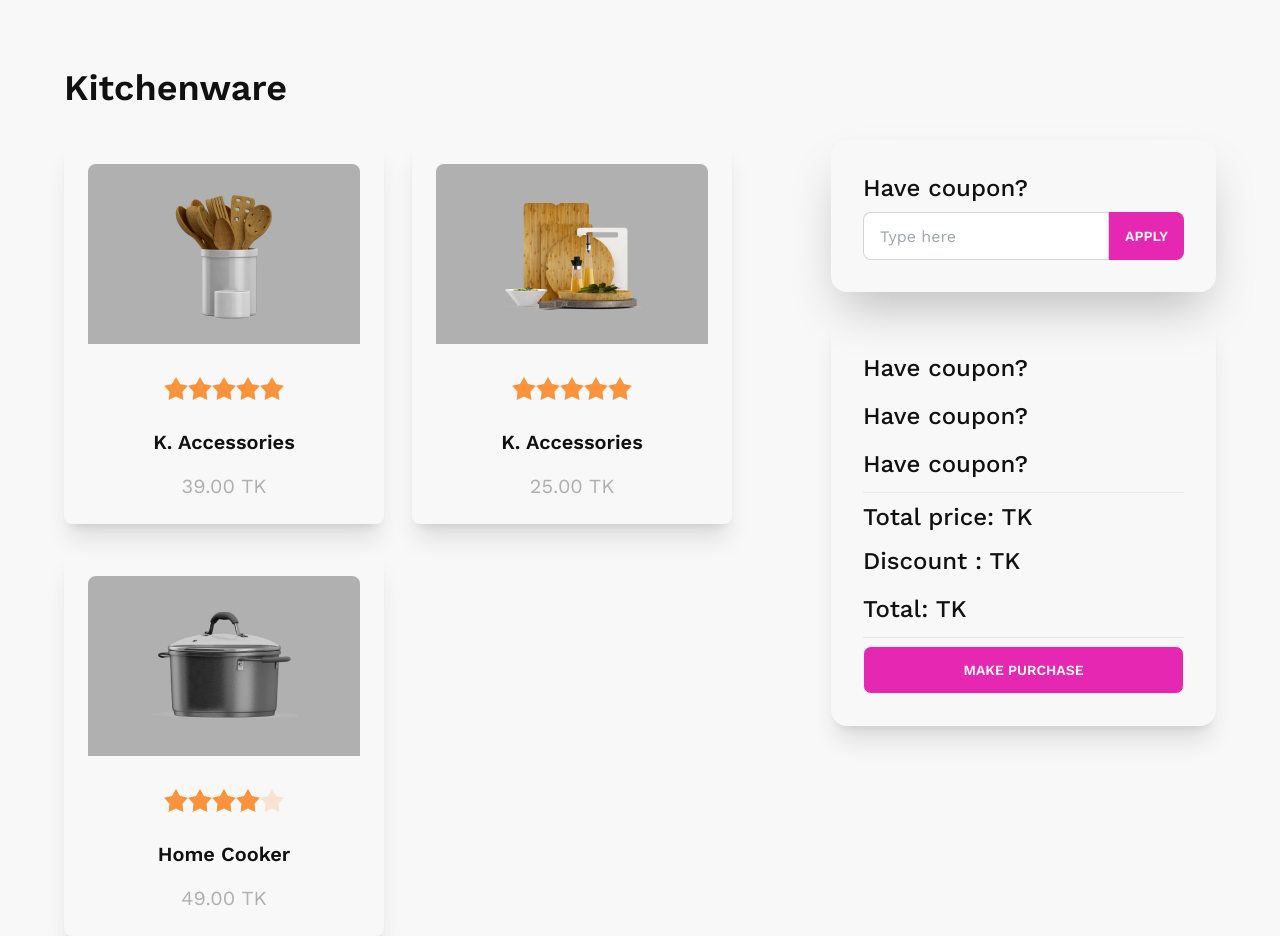
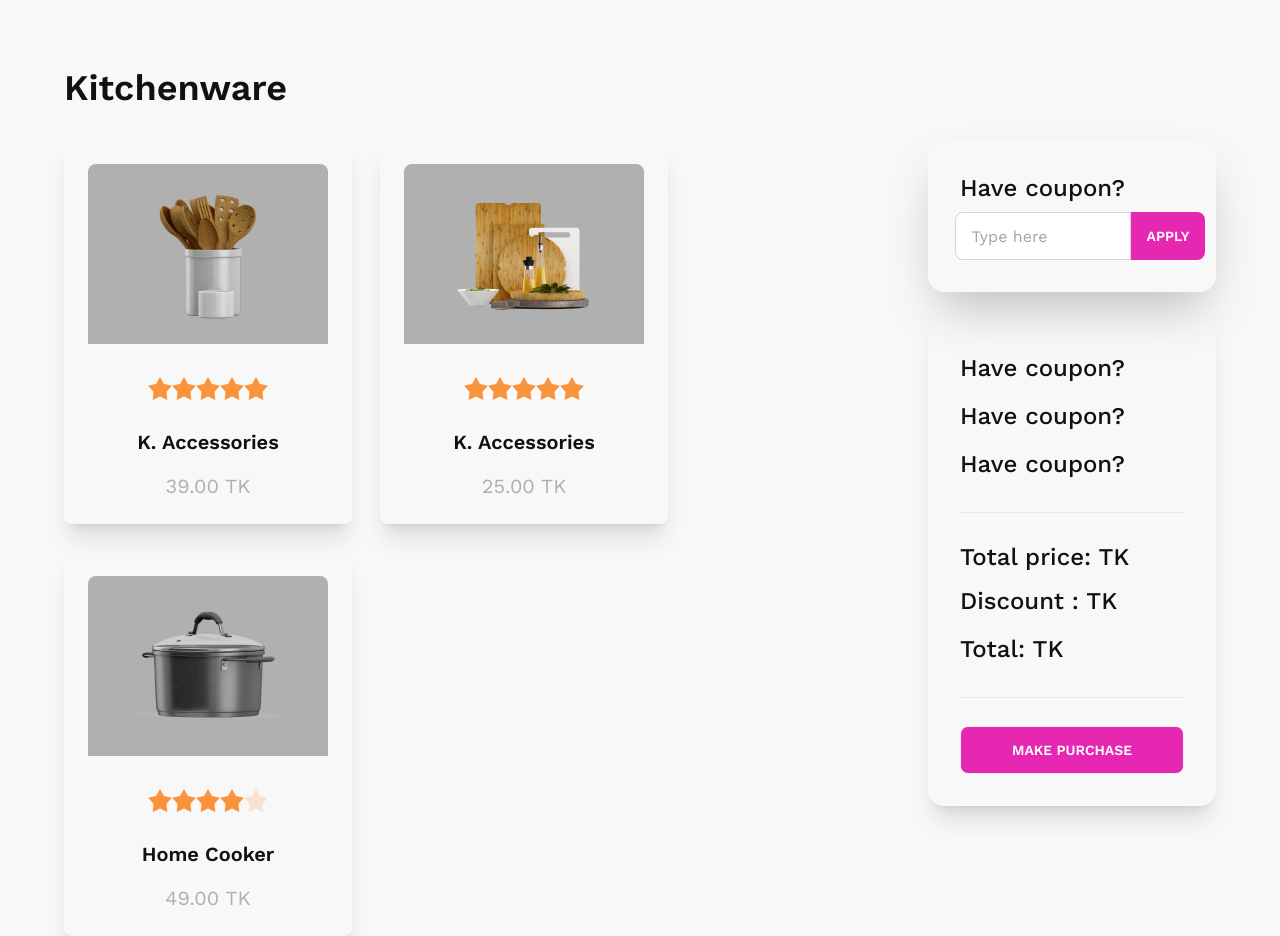
Before and after one commit to M-H-Maruf/summer-sale, a plain HTML site: page index.html in a window 1280 px wide. Shown: the part 860-1796 px from the top of the page. Drawn offline with nearby package versions, Linux system fonts and the light colour scheme.

Commit message:
kitchenware and cart responsive done

```diff
--- a/index.html
+++ b/index.html
@@ -84,7 +84,7 @@
                 <div
                     class="card-container flex flex-wrap justify-center lg:justify-start items-center gap-7"
                 >
-                    <div class="card w-80 shadow-xl p-6 rounded-lg h-96">
+                    <div class="card w-72 shadow-xl p-6 rounded-lg h-96">
                         <figure class="p-10 bg-sale-dil">
                             <img
                                 src="images/prod1.png"
@@ -129,7 +129,7 @@
                             <p class="text-sale-dil text-xl">39.00 TK</p>
                         </div>
                     </div>
-                    <div class="card w-80 shadow-xl p-6 rounded-lg h-96">
+                    <div class="card w-72 shadow-xl p-6 rounded-lg h-96">
                         <figure class="p-10 bg-sale-dil">
                             <img
                                 src="images/prod2.png"
@@ -173,7 +173,7 @@
                             <p class="text-sale-dil text-xl">25.00 TK</p>
                         </div>
                     </div>
-                    <div class="card w-80 shadow-xl p-6 rounded-lg h-96">
+                    <div class="card w-72 shadow-xl p-6 rounded-lg h-96">
                         <figure class="p-10 bg-sale-dil">
                             <img
                                 src="images/prod3.png"
@@ -221,18 +221,18 @@
                 </div>
             </div>
             <!-- Cart start -->
-            <div class="cart-section mt-16">
+            <div class="cart-section text-center lg:text-left mt-16 w-72">
                 <div class="card shadow-2xl mt-2">
                     <div class="card-body">
                         <h3 class="text-sale-secondary text-2xl font-medium">
                             Have coupon?
                         </h3>
 
-                        <div class="justify-center flex">
+                        <div class="justify-center flex w-60">
                             <input
                                 type="text"
                                 placeholder="Type here"
-                                class="input input-bordered max-w-xs rounded-r-none"
+                                class="input input-bordered w-44 rounded-r-none"
                             />
                             <button
                                 class="btn bg-sale-primary text-white hover:text-sale-primary hover:bg-sale-background hover:border-sale-primary font-semibold rounded-l-none border-0 hover:border-2"
@@ -244,27 +244,39 @@
                 </div>
                 <div class="card mt-6 shadow-xl">
                     <div class="card-body">
-                        <h3 class="text-sale-secondary text-2xl font-medium leading-10">
+                        <h3
+                            class="text-sale-secondary text-2xl font-medium leading-10"
+                        >
                             Have coupon?
                         </h3>
-                        <h3 class="text-sale-secondary text-2xl font-medium leading-10">
+                        <h3
+                            class="text-sale-secondary text-2xl font-medium leading-10"
+                        >
                             Have coupon?
                         </h3>
-                        <h3 class="text-sale-secondary text-2xl font-medium leading-10">
+                        <h3
+                            class="text-sale-secondary text-2xl font-medium leading-10"
+                        >
                             Have coupon?
                         </h3>
-                      <hr>
+                        <hr class="my-5" />
                         <h3 class="text-sale-secondary text-2xl font-medium">
                             Total price: <span></span>TK
                         </h3>
-                    <h3 class="text-sale-secondary text-2xl font-medium leading-10">
+                        <h3
+                            class="text-sale-secondary text-2xl font-medium leading-10"
+                        >
                             Discount : <span></span>TK
                         </h3>
-                    <h3 class="text-sale-secondary text-2xl font-medium leading-10">
+                        <h3
+                            class="text-sale-secondary text-2xl font-medium leading-10"
+                        >
                             Total: <span></span>TK
                         </h3>
-                    <hr>
-                    <button class="btn bg-sale-primary text-white hover:text-sale-primary hover:bg-sale-background hover:border-sale-primary font-semibold w-full">
+                        <hr class="my-5" />
+                        <button
+                            class="btn bg-sale-primary text-white hover:text-sale-primary hover:bg-sale-background hover:border-sale-primary font-semibold w-full"
+                        >
                             Make Purchase
                         </button>
                     </div>
```
Lines whose indentation alone changed are shown as unchanged.
